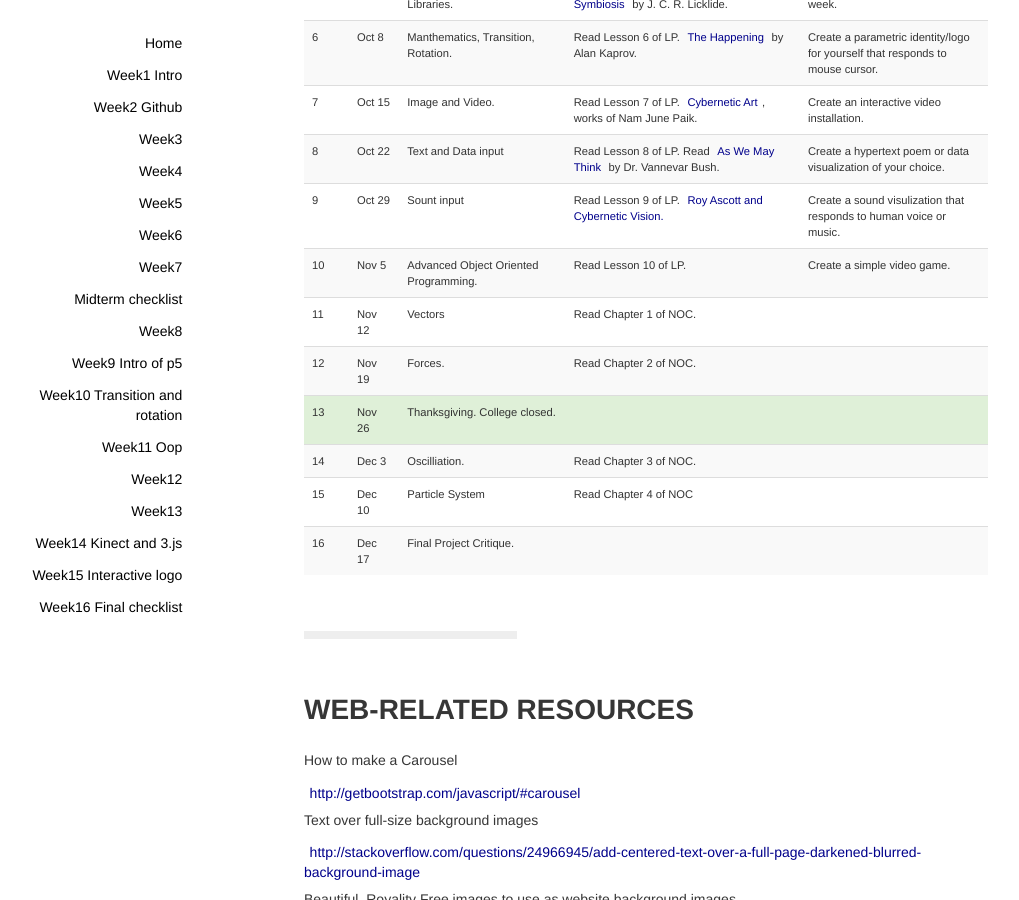
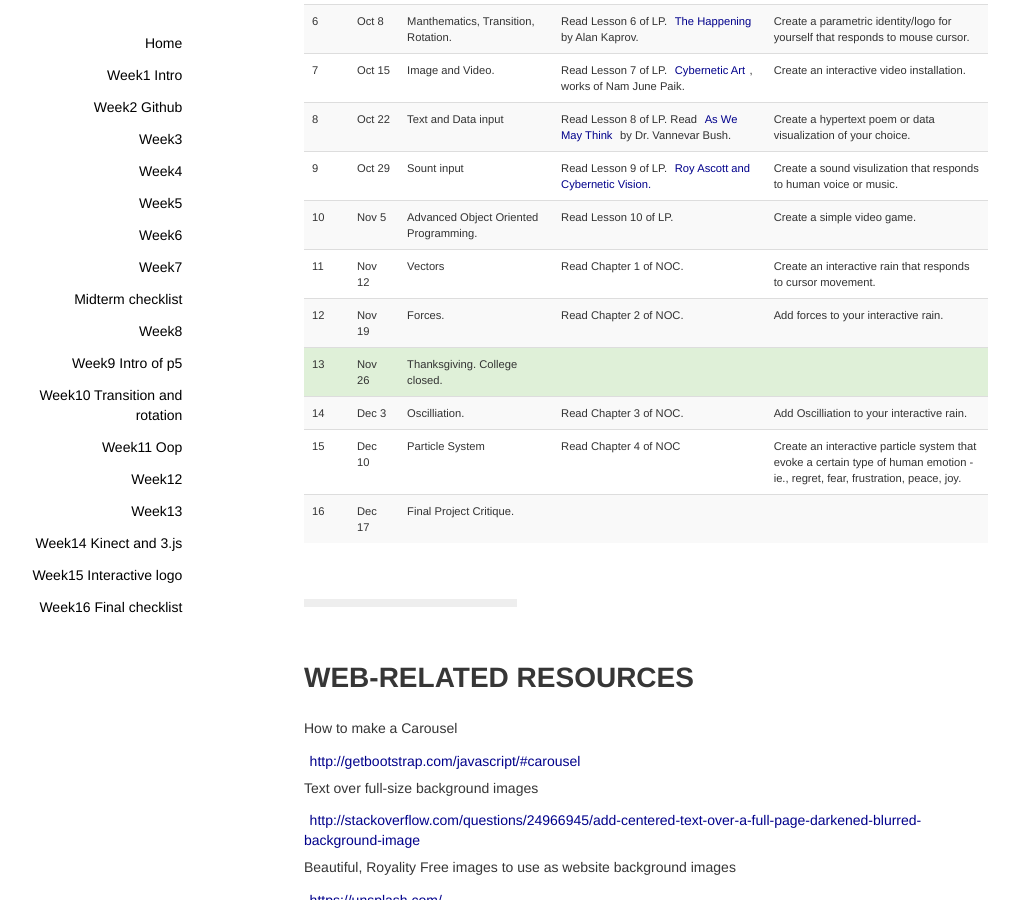
Before and after one commit to zhenzhenqi/NMA3012, a Jekyll site: the page built from index.html, in a window 1280 px wide and 900 px high, scrolled down 663 px. Shown: the whole window, without its empty margins (45-1064 px from the left). Built offline with Jekyll 4.4.1, drawn with Linux system fonts in a browser that asks for light colours; nearby versions of some CDN libraries.

Commit message:
reading list

```diff
--- a/index.html
+++ b/index.html
@@ -102,14 +102,14 @@ title: Welcome to NMA3012 | Programming Interactivity
             <td id="td_id_5" class="td-class-5">Nov 12</td>
             <td>Vectors</td>
             <td>Read Chapter 1 of NOC.</td>
-            <td></td>
+            <td>Create an interactive rain that responds to cursor movement.</td>
         </tr>
         <tr id="tr_id_5" class="tr-class-5">
             <td id="td_id_1" class="td-class-1">12</td>
             <td id="td_id_5" class="td-class-5">Nov 19</td>
             <td>Forces.</td>
             <td>Read Chapter 2 of NOC.</td>
-            <td></td>
+            <td>Add forces to your interactive rain.</td>
         </tr>
         <tr id="tr_id_5" class="success">
             <td id="td_id_1" class="td-class-1">13</td>
@@ -123,14 +123,14 @@ title: Welcome to NMA3012 | Programming Interactivity
             <td id="td_id_5" class="td-class-5">Dec 3</td>
             <td>Oscilliation.</td>
             <td>Read Chapter 3 of NOC.</td>
-            <td></td>
+            <td>Add Oscilliation to your interactive rain.</td>
         </tr>
         <tr id="tr_id_5" class="tr-class-5">
             <td id="td_id_1" class="td-class-1">15</td>
             <td id="td_id_5" class="td-class-5">Dec 10</td>
             <td>Particle System</td>
             <td>Read Chapter 4 of NOC</td>
-            <td></td>
+            <td>Create an interactive particle system that evoke a certain type of human emotion - ie., regret, fear, frustration, peace, joy.</td>
         </tr>
         <tr id="tr_id_5" class="tr-class-5">
             <td id="td_id_1" class="td-class-1">16</td>
```
